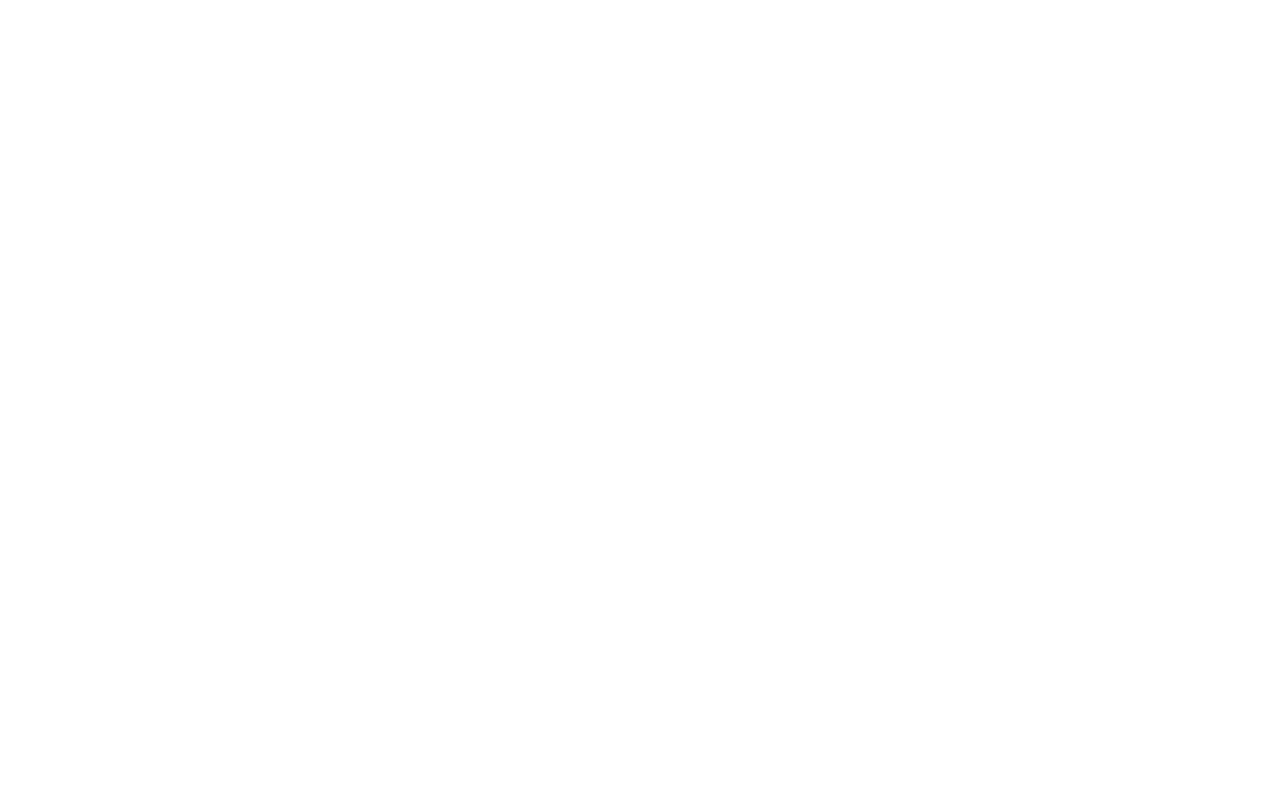
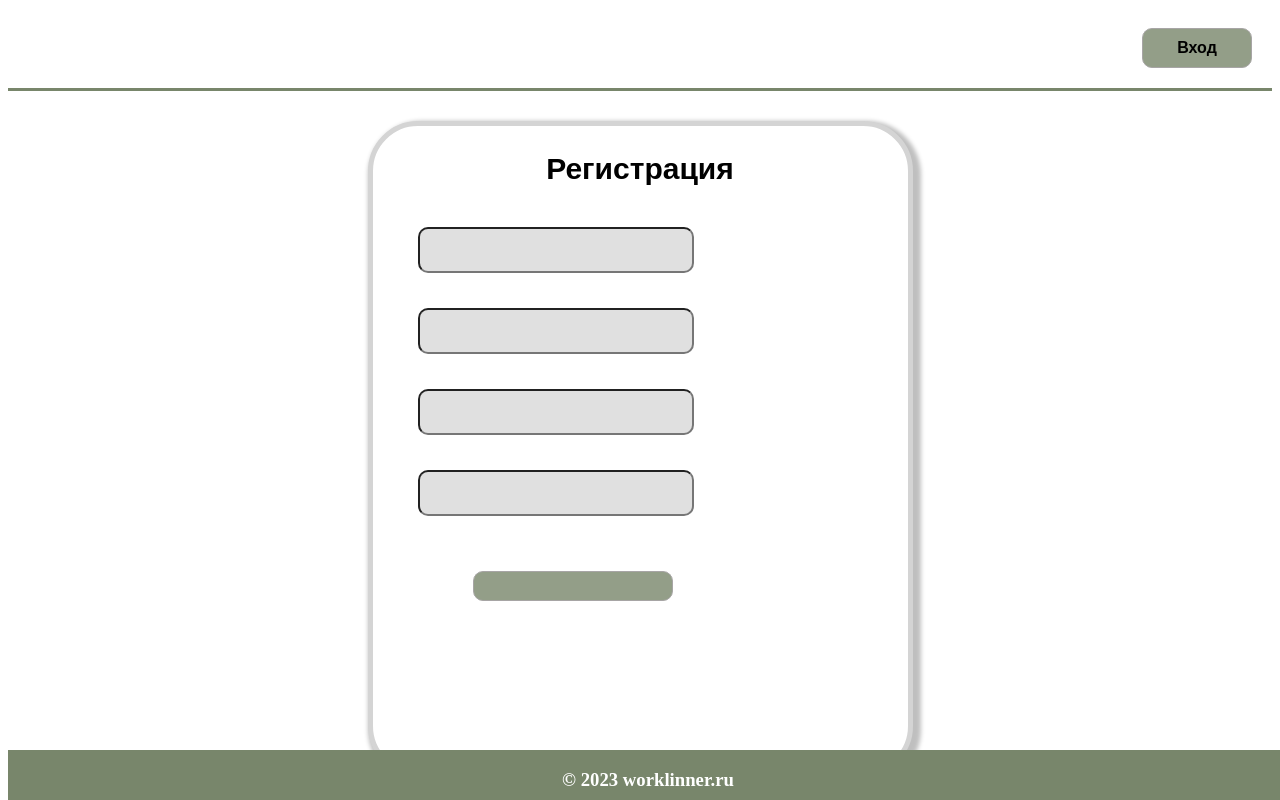
Before and after one commit to qr-code-nstu/coderock_front, a React (Create React App) app: page /registration in a window 1280 px wide. Built offline with nearby package versions, Linux system fonts and the light colour scheme.

Commit message:
versiya xz kakaya 0.2

```diff
--- a/src/App.js
+++ b/src/App.js
@@ -10,7 +10,7 @@
 
             <Route path="/" element={<StartPage/>}/>
 
-            <Route path="/Registration" element={<Registration/>} />
+            <Route path="/registration" element={<Registration/>} />
 
             <Route path="/login" element={<Login/>} />
 
--- a/src/components/UI/login_panel/LoginPanel.jsx
+++ b/src/components/UI/login_panel/LoginPanel.jsx
@@ -13,12 +13,12 @@
     const PostLog = () => {
 
         axios
-            .post(`//localhost:3100/user/login/`, {
+            .post(`http://127.0.0.1:8000/user/login/`, {
                 username: userName,
                 password: password,
             })
             .then((response) => {
-                console.log(response.data);
+                console.log(response);
             })
             .catch((e) =>{
                 console.log(e);
--- /dev/null
+++ b/src/components/UI/registration_panel/RegistartionPanel.jsx
@@ -0,0 +1,60 @@
+import React, {useState} from 'react';
+import Styles from "./RegistrationPanel.module.css";
+import axios from "axios";
+
+const RegistartionPanel = () => {
+
+    const [userName, setUserName] = useState()
+    const [email, setEmail] = useState()
+    const [password, setPassword] = useState()
+    const [password2, setPassword2] = useState()
+
+    const PostReg = () => {
+
+        axios
+            .post(`http://127.0.0.1:8000/user/login/`, {
+                username: userName,
+                email: email,
+                password: password,
+                password2: password2,
+            })
+            .then((response) => {
+                console.log(response);
+            })
+            .catch((e) =>{
+                console.log(e);
+            });
+    }
+
+
+    return (
+        <div className={Styles.panel}>
+            <h2 className={Styles.text1}>
+                Регистрация
+            </h2>
+
+            <input className={Styles.input} onChange={(e) => {setUserName(e.target.value)}}>
+
+            </input>
+
+            <input className={Styles.input} onChange={(e) => {setEmail(e.target.value)}}>
+
+            </input>
+
+            <input className={Styles.input} onChange={(e) => {setPassword(e.target.value)}}>
+
+            </input>
+
+            <input className={Styles.input} onChange={(e) => {setPassword2(e.target.value)}}>
+
+            </input>
+
+            <button className={Styles.registerBut} onClick={PostReg}>
+
+            </button>
+
+        </div>
+    );
+};
+
+export default RegistartionPanel;
--- /dev/null
+++ b/src/components/UI/registration_panel/RegistrationPanel.module.css
@@ -0,0 +1,96 @@
+.panel{
+    box-sizing: border-box;
+
+    width: 545px;
+    height: 655px;
+
+    margin: auto;
+
+    margin-top: 30px;
+
+    background: #FFFFFF;
+    border: 5px solid #D4D4D4;
+    box-shadow: 4px 4px 4px 4px rgba(0, 0, 0, 0.25);
+    border-radius: 50px;
+}
+
+.text1{
+    margin: auto;
+
+    margin-top: 20px;
+
+@import url("static/fonts/Montserrat/fonts/webfonts/Montserrat.css");
+
+    text-align: center;
+
+    font-family: 'Montserrat', sans-serif;
+    font-style: normal;
+    font-weight: 700;
+    font-size: 30px;
+    line-height: 46px;
+
+    color: #000000;
+}
+.text2{
+
+    margin: auto;
+
+    margin-top: 20px;
+
+    width: 418px;
+    height: 68px;
+
+    text-align: center;
+}
+.input{
+
+
+    margin-top: 35px;
+    margin-left: 45px;
+
+    width: 268px;
+    height: 40px;
+
+
+    background: rgba(217, 217, 217, 0.8);
+    border-radius: 10px;
+}
+
+.registerBut{
+
+    box-sizing: border-box;
+
+
+    width: 200px;
+    height: 30px;
+
+    margin-top: 55px;
+
+    margin-left: 100px;
+
+    background: rgba(120, 134, 107, 0.8);
+    border: 1px solid #A7A5A5;
+    border-radius: 10px;
+}
+
+.text3{
+
+    margin: auto;
+
+    margin-top: 45px;
+
+    width: 400px;
+    height: 48px;
+
+    text-align: center;
+
+}
+
+.create{
+
+    width: 247px;
+    height: 57px;
+    left: 594px;
+    top: 670px;
+
+}
--- a/src/pages/registration/Registration.jsx
+++ b/src/pages/registration/Registration.jsx
@@ -1,9 +1,14 @@
 import React from 'react';
+import BottomPanel from "../../components/UI/bottom_panel/BottomPanel";
+import UpPanelStartP from "../../components/UI/up_panel_StartP/UpPanelStartP";
+import RegistartionPanel from "../../components/UI/registration_panel/RegistartionPanel";
 const Registration = () => {
 
     return (
         <div>
-
+            <UpPanelStartP/>
+            <RegistartionPanel/>
+            <BottomPanel/>
         </div>
     );
 };
```
